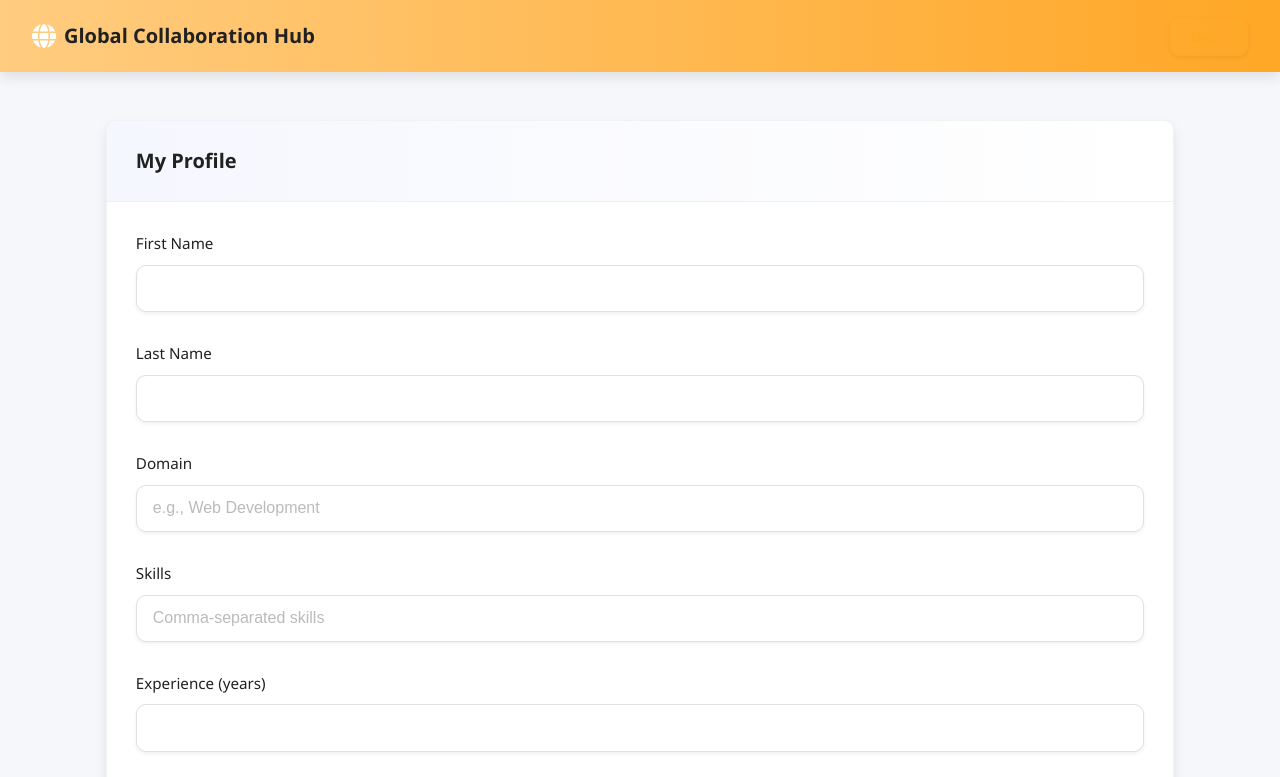
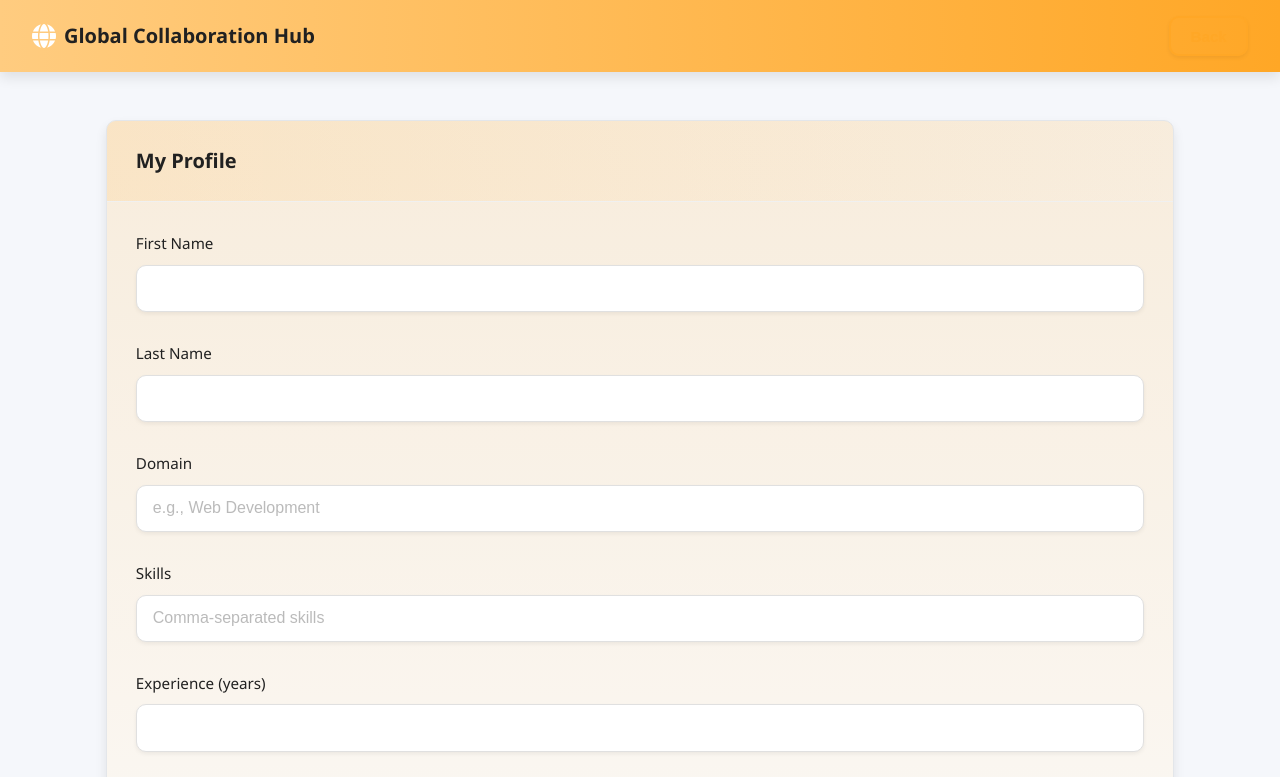
Before and after one commit to vishalkayande/Global_Collaboration_Hub, a plain HTML site: page frontend/profile.html in a window 1280 px wide. Shown: the top 777 px of the page. Drawn offline with Linux system fonts and the light colour scheme; no server answers; sample sign-in values are in the browser's storage.

Commit message:
feat(ui): update navbar branding and enhance profile card styles

```diff
--- a/frontend/profile.html
+++ b/frontend/profile.html
@@ -14,7 +14,7 @@
     </nav>
     <main class="page">
         <div class="container">
-        <div class="card">
+        <div class="card profile-card">
             <div class="card-header"><h3>My Profile</h3></div>
             <div class="card-body">
                 <form id="profileForm">
--- a/frontend/styles.css
+++ b/frontend/styles.css
@@ -1153,6 +1153,7 @@ body {
     background-color: rgba(0,0,0,0.6);
     animation: fadeIn 0.3s ease;
     backdrop-filter: blur(4px);
+    -webkit-backdrop-filter: blur(4px);
 }
 
 .modal.show {
@@ -1475,6 +1476,15 @@ body {
     padding: 1rem 1.5rem;
 }
 
+/* Profile page gradient card */
+.profile-card {
+    background: linear-gradient(180deg, rgba(255,204,128,0.25), rgba(255,255,255,0.75));
+    border: 1px solid var(--border-color);
+}
+.profile-card .card-header {
+    background: linear-gradient(to right, rgba(255, 204, 128, 0.25), transparent);
+}
+
 /* Loading States */
 .loading {
     display: flex;
@@ -1573,7 +1583,9 @@ body {
     -webkit-background-clip: text;
     background-clip: text;
     color: transparent;
-    animation: fadeDown 0.8s ease-out both;
+    animation: fadeDown 0.8s ease-out both, gradientShift 8s ease-in-out infinite;
+    transition: transform 0.3s ease;
+    text-shadow: 0 2px 10px rgba(255, 167, 38, 0.12);
 }
 @keyframes fadeDown {
     0% { opacity: 0; transform: translateY(-10px); }
```
Also changed, not shown: frontend/dashboard.html (+1 -1 lines).
